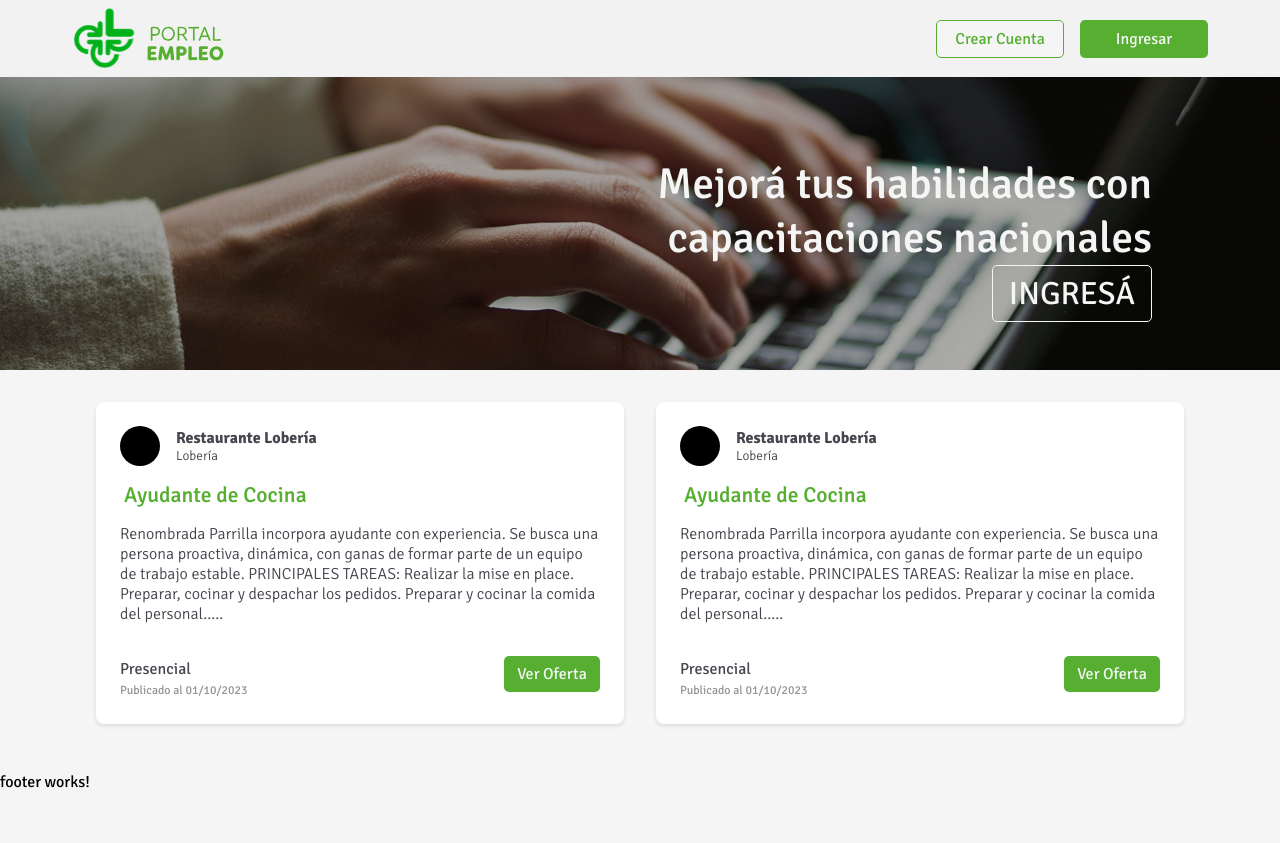
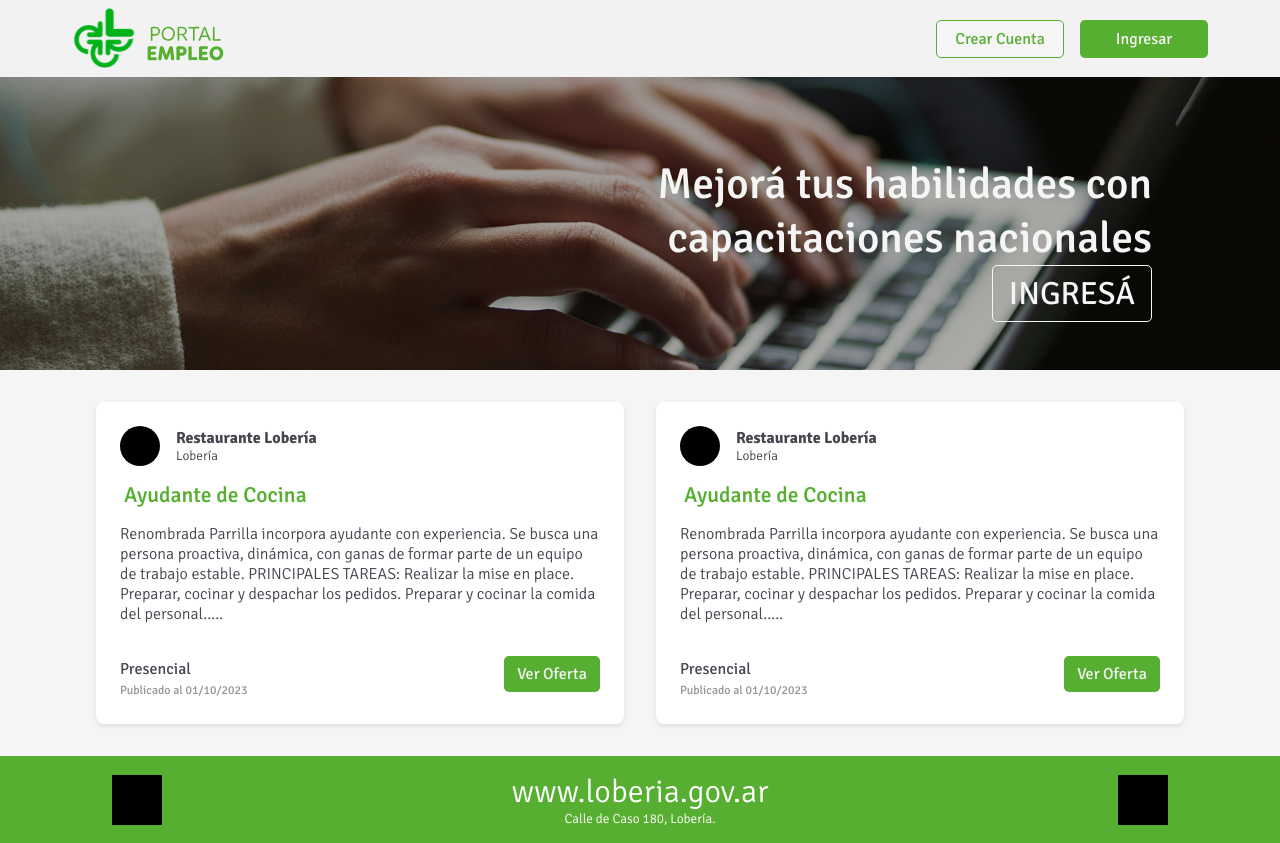
Before and after one commit to Luciana444/PortalEmpleoLoberiaPPS, an Angular app in the folder Frontend/portal-trabajo/: page / in a window 1280 px wide. Before the commit the page ends 800 px from the top, so only its background shows below. Built offline with nearby package versions, Linux system fonts and the light colour scheme; no server answers.

Commit message:
Footer alfa

```diff
--- a/Frontend/portal-trabajo/src/app/landing/landing.component.html
+++ b/Frontend/portal-trabajo/src/app/landing/landing.component.html
@@ -58,5 +58,16 @@
 
 
 <footer>
-    <p>footer works!</p>
+    <div class="footer-logo">
+
+    </div>
+
+    <div class="footer-text">
+        <h5 class="footer-link">www.loberia.gov.ar</h5>
+        <h5 class="footer-address">Calle de Caso 180, Lobería.</h5>
+    </div>
+
+    <div class="footer-socials">
+
+    </div>
 </footer>
--- a/Frontend/portal-trabajo/src/app/landing/landing.component.scss
+++ b/Frontend/portal-trabajo/src/app/landing/landing.component.scss
@@ -126,6 +126,11 @@ button{
     width: 30rem;
     height: fit-content;
     padding: 1.5rem;
+    transition: box-shadow 0.2s;
+}
+
+.offer-card:hover {
+    box-shadow: 0 8px 24px rgba(0, 0, 0, 0.25);
 }
 
 .card-header{
@@ -205,6 +210,57 @@ button{
     font-size: 0.75rem;
 }
 
+footer{
+    width: 100%;
+    height: fit-content;
+    background-color: $green;
+    display: flex;
+    flex-direction: row;
+    align-items: center;
+    justify-content: space-between;
+    position: relative;
+}
+
+.footer-logo {
+    width: 50px;
+    height: 50px;
+    margin-left: 7rem;
+    margin-top: auto;
+    margin-bottom: auto;
+    background-color: black;
+}
+
+.footer-text {
+    color: white;
+    text-align: center;
+    margin: 0 auto;
+    padding: 1rem 0;
+    flex: 1;
+    display: flex;
+    flex-direction: column;
+    align-items: center;
+    justify-content: center;
+}
+
+.footer-text > h5{
+    font-weight: 100;
+    margin: 0;
+}
+
+.footer-link {
+    font-size: 32px;
+}
+
+.footer-socials {
+    width: 50px;
+    height: 50px;
+    margin-left: 0;
+    margin-right: 7rem;
+    margin-top: auto;
+    margin-bottom: auto;
+    background-color: black;
+}
+
 @media (max-width: 600px) {
     .small-logo > svg {
         margin-left: 1rem;
--- a/Frontend/portal-trabajo/src/styles.scss
+++ b/Frontend/portal-trabajo/src/styles.scss
@@ -8,6 +8,10 @@ $font: Linotte, Signika, Montserrat, sans-serif;
 
 html {
     height: 100%;
+}
+
+h1, h2, h3, h4, h5, h6, p, span, a, label {
+    cursor: default;
 }
 
 button{
```
